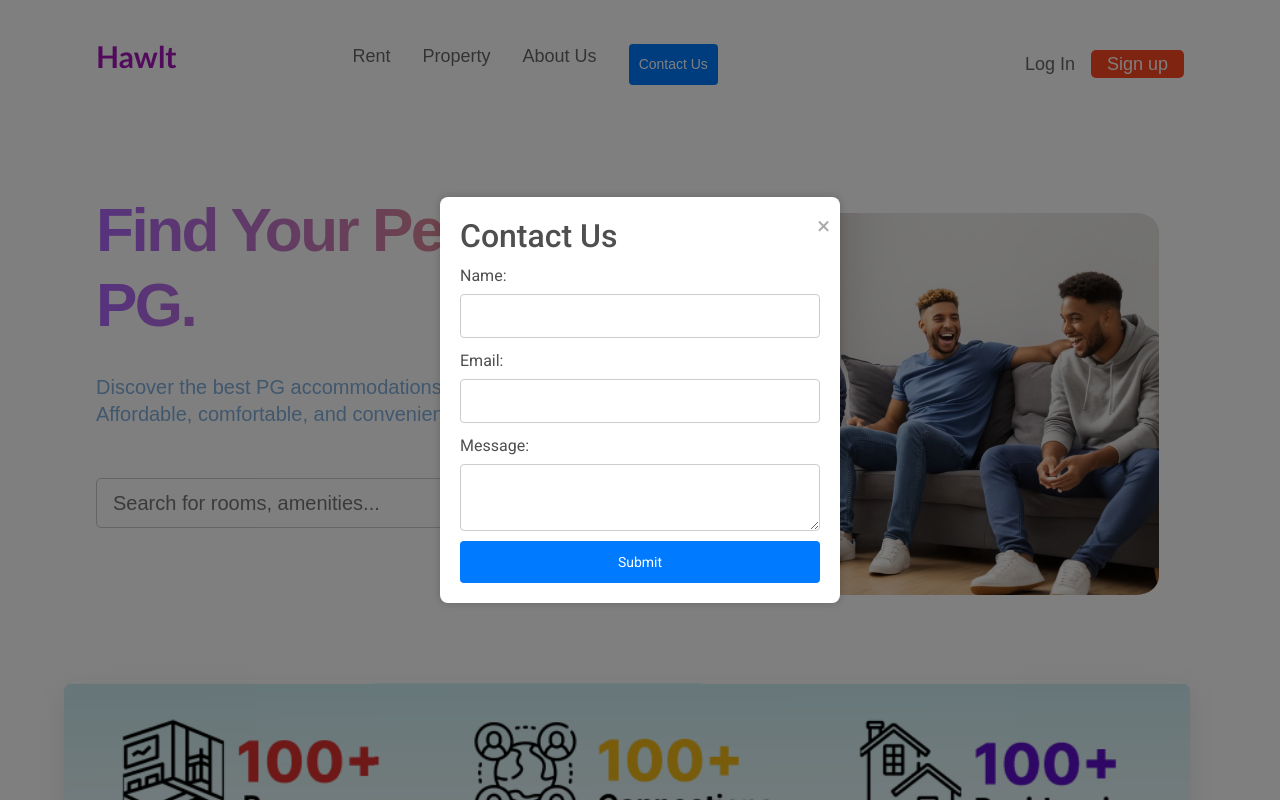
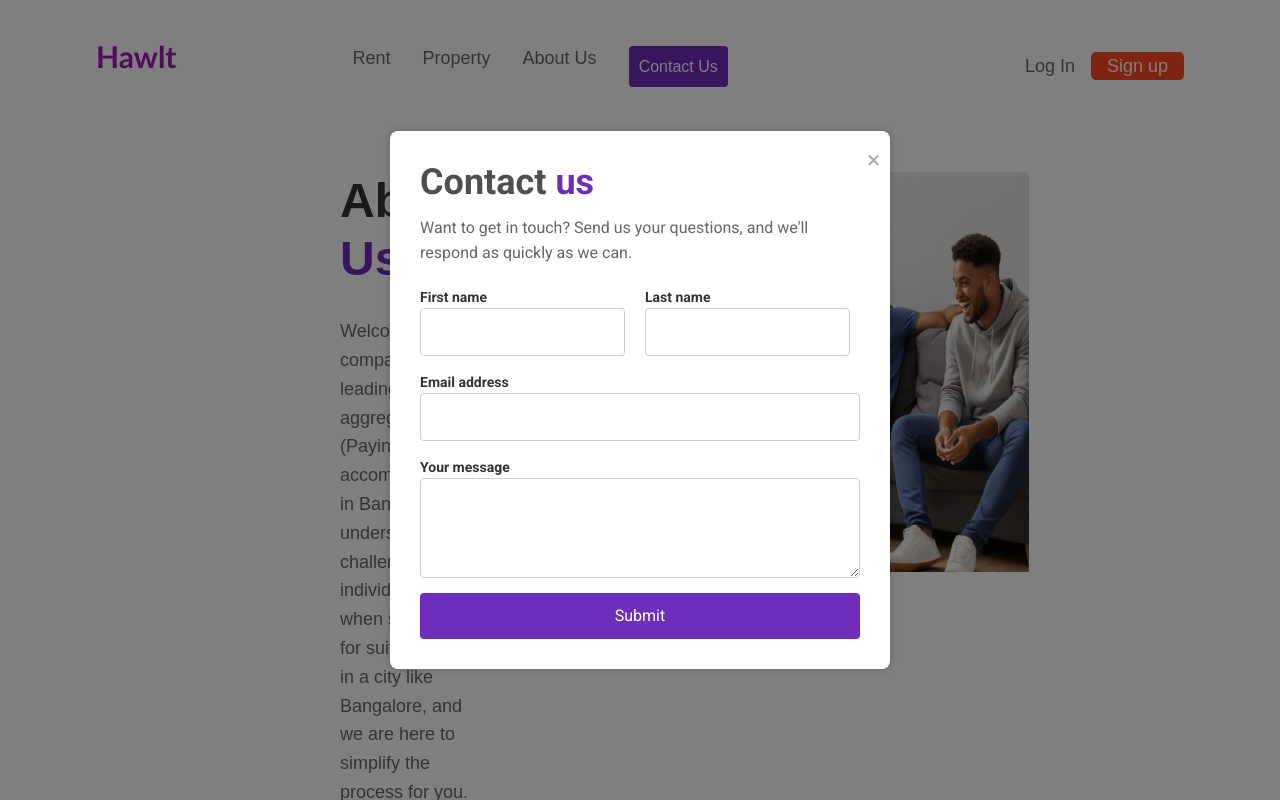
Before and after one commit to Poushik11/hawlt_internship, a React (Create React App) app: page /about-us in a window 1280 px wide. Both pictures are taken after a click on the button "Contact Us". Shown: the top 800 px of the page. Built offline with nearby package versions, Linux system fonts and the light colour scheme.

Commit message:
About Us added

```diff
--- /dev/null
+++ b/src/components/About-Us/AboutUs.css
@@ -0,0 +1,101 @@
+.about-container {
+    font-family: Arial, sans-serif;
+    padding: 40px;
+    color: #333333;
+}
+
+.about-header {
+    text-align: left;
+    display: flex;
+    justify-content: space-between;
+    gap: 200px;
+    margin-left: 300px;
+    margin-right: 300px;
+}
+
+.about-header h1 {
+    font-size: 48px;
+    font-weight: bold;
+    margin-bottom: 30px;
+}
+
+.highlight {
+    color: #6f2dbd;
+    /* Purple color for highlighted text */
+}
+
+.about-header p {
+    font-size: 18px;
+    line-height: 1.6;
+    margin-bottom: 20px;
+    font-weight: 500;
+}
+
+.about-content {
+    display: flex;
+    justify-content: center;
+    font-weight: 500;
+    font-size: 16px;
+    text-align: center;
+    margin-top: 150px;
+    gap: 20px;
+}
+
+.about-text {
+    width: 60%;
+}
+
+.about-text p {
+    font-size: 16px;
+    line-height: 1.6;
+    margin-bottom: 20px;
+}
+
+.about-image {
+    width: 350px;
+    height: 400px;
+}
+
+.about-image img {
+    width: 100%;
+    border-radius: 8px;
+    border: 4px solid blue;
+}
+
+.about-footer {
+    text-align: center;
+    margin-top: 60px;
+}
+
+.about-stats {
+    display: flex;
+    justify-content: space-around;
+
+}
+
+.stat-item {
+    text-align: center;
+}
+
+.stat-number {
+    color: #6f2dbd;
+    font-size: 60px;
+    font-weight: bold;
+    display: block;
+}
+
+.stat-text {
+    font-size: 35px;
+}
+
+.star {
+    color: gold;
+}
+
+.third-paragraph {
+    width: 100%;
+    text-align: left;
+    margin-top: 40px;
+    font-size: 16px;
+    line-height: 1.6;
+}
--- /dev/null
+++ b/src/components/About-Us/AboutUs.jsx
@@ -0,0 +1,74 @@
+import React from "react";
+import "./AboutUs.css";
+import placeholderImage from "../../Assets/home.png"; // Replace with the correct path to your image
+
+const About = () => {
+  return (
+    <div className="about-container">
+      <header className="about-header">
+        <div>
+          <h1>
+            About <span className="highlight">Us</span>
+          </h1>
+          <p>
+            Welcome to our company, the leading aggregator of PG (Paying Guest)
+            accommodations in Bangalore! We understand the challenges
+            individuals face when searching for suitable PGs in a city like
+            Bangalore, and we are here to simplify the process for you.
+          </p>
+          <p>
+            At our company, our primary goal is to provide a comprehensive
+            platform where users can easily find, compare, and book PG
+            accommodations that meet their specific requirements. Whether you
+            are a student, a working professional, or someone new to the city,
+            we have a wide range of options to suit your needs.
+          </p>
+        </div>
+        <img src={placeholderImage} alt="Mountain" className="about-image" />
+      </header>
+      <div className="about-content">
+        <div className="about-text">
+          <p>
+            Welcome to our company, the leading aggregator of PG (Paying Guest)
+            accommodations in Bangalore! We understand the challenges
+            individuals face when searching for suitable PGs in a city like
+            Bangalore, and we are here to simplify the process for you.
+          </p>
+          <p>
+            At our company, our primary goal is to provide a comprehensive
+            platform where users can easily find, compare, and book PG
+            accommodations that meet their specific requirements. Whether you
+            are a student, a working professional, or someone new to the city,
+            we have a wide range of options to suit your needs.
+          </p>
+        </div>
+      </div>
+      <footer className="about-footer">
+        <div className="about-stats">
+          <div className="stat-item">
+            <span className="stat-number">2000+</span>
+            <span className="stat-text">
+              PGs <span className="highlight">Provided</span>
+            </span>
+          </div>
+          <div className="stat-item">
+            <span className="stat-number">70K</span>
+            <span className="stat-text">
+              PGs all <span className="highlight">Across India</span>
+            </span>
+          </div>
+          <div className="stat-item">
+            <span className="stat-number">
+              5 <span className="star">★</span>
+            </span>
+            <span className="stat-text">
+              <span className="highlight">Reviews</span>
+            </span>
+          </div>
+        </div>
+      </footer>
+    </div>
+  );
+};
+
+export default About;
--- a/src/components/Contact/Modal.css
+++ b/src/components/Contact/Modal.css
@@ -13,10 +13,11 @@
 
 .modal-content {
     background-color: #ffffff;
-    width: 400px;
-    padding: 20px;
+    width: 500px;
+    padding: 30px;
     border-radius: 8px;
     box-shadow: 0 0 10px rgba(0, 0, 0, 0.2);
+    position: relative;
 }
 
 .close-button {
@@ -32,34 +33,71 @@
     color: #555555;
 }
 
+h2 {
+    font-size: 36px;
+    font-weight: bold;
+    margin-bottom: 10px;
+}
+
+.highlight {
+    color: #6f2dbd;
+    /* Purple color for "us" */
+}
+
+p {
+    font-size: 16px;
+    color: #555555;
+    margin-bottom: 20px;
+}
+
 form {
     display: flex;
     flex-direction: column;
-    gap: 10px;
+    gap: 15px;
+}
+
+.form-row {
+    display: flex;
+    gap: 20px;
 }
 
 label {
     display: flex;
     flex-direction: column;
-    gap: 5px;
+    font-size: 14px;
+    font-weight: bold;
+    color: #333333;
 }
 
 input,
-textarea,
-button {
+textarea {
     padding: 10px;
     border: 1px solid #cccccc;
     border-radius: 4px;
-    font-size: 14px;
+    font-size: 16px;
+    font-family: inherit;
+}
+
+input[type="text"],
+input[type="email"] {
+    width: 100%;
+}
+
+textarea {
+    resize: vertical;
+    height: 100px;
 }
 
 button {
-    background-color: #007bff;
+    padding: 10px;
+    border: none;
+    border-radius: 4px;
+    background-color: #6f2dbd;
     color: #ffffff;
-    border: none;
+    font-size: 16px;
     cursor: pointer;
 }
 
 button:hover {
-    background-color: #0056b3;
+    background-color: #5a23a4;
 }
--- a/src/components/Header/Header.jsx
+++ b/src/components/Header/Header.jsx
@@ -34,7 +34,7 @@ const Header = () => {
     // Keep suggestions visible for a moment after hover
     setTimeout(() => {
       setShowSuggestions(false);
-    }, 1000); // Adjust the delay as needed
+    }, 2000); // Adjust the delay as needed
   };
 
   return (
--- a/src/components/Navbar/Navbar.jsx
+++ b/src/components/Navbar/Navbar.jsx
@@ -35,7 +35,7 @@ const Menu = ({ onContactClick }) => (
     </p>
     <p>
       <NavLink
-        to="#About-Us"
+        to="about-us"
         className={({ isActive }) =>
           `block py-2 pr-4 pl-3 duration-200 ${
             isActive ? "text-orange-700" : "text-gray-700"
@@ -100,20 +100,31 @@ const Navbar = () => {
           </div>
         )}
       </div>
-
       <Modal show={showModal} onClose={() => setShowModal(false)}>
-        <h2>Contact Us</h2>
+        <h2>
+          Contact <span className="highlight">us</span>
+        </h2>
+        <p>
+          Want to get in touch? Send us your questions, and we'll respond as
+          quickly as we can.
+        </p>
         <form>
+          <div className="form-row">
+            <label>
+              First name
+              <input type="text" name="firstName" />
+            </label>
+            <label>
+              Last name
+              <input type="text" name="lastName" />
+            </label>
+          </div>
           <label>
-            Name:
-            <input type="text" name="name" />
-          </label>
-          <label>
-            Email:
+            Email address
             <input type="email" name="email" />
           </label>
           <label>
-            Message:
+            Your message
             <textarea name="message"></textarea>
           </label>
           <button type="submit">Submit</button>
--- a/src/index.js
+++ b/src/index.js
@@ -5,6 +5,7 @@ import "@fortawesome/fontawesome-free/css/all.min.css";
 
 import App from "./App";
 import Home from "./pages/Home";
+import AboutPage from "./pages/AboutPage";
 import {
   Route,
   RouterProvider,
@@ -19,7 +20,7 @@ const router = createBrowserRouter(
       <Route path="rent" element={<Home />} />
       <Route path="sign-in" element={<Home />} />
       <Route path="register" element={<Home />} />
-      <Route path="about-us" element={<Home />} />
+      <Route path="about-us" element={<AboutPage />} />
     </Route>
   )
 );
--- /dev/null
+++ b/src/pages/AboutPage.jsx
@@ -0,0 +1,11 @@
+import React from "react";
+import AboutUs from "../components/About-Us/AboutUs";
+function AboutPage() {
+  return (
+    <div>
+      <AboutUs />
+    </div>
+  );
+}
+
+export default AboutPage;
```
